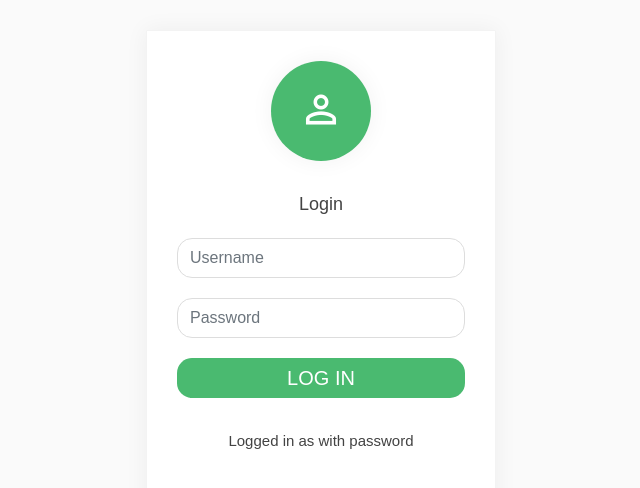
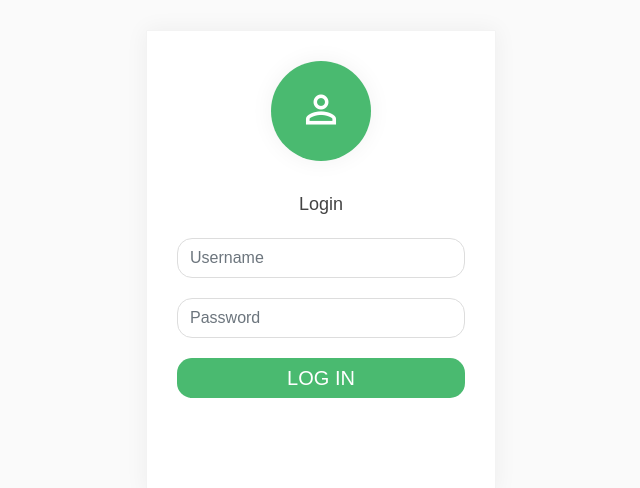
Before and after one commit to sicgorne/bts-market-data, an Angular app: page / in a window 1280 px wide. Shown: the top 488 px of the page, without its empty margins (319-959 px from the left). Built offline with nearby package versions, Linux system fonts and the light colour scheme.

Commit message:
Two way databinding.

```diff
--- a/src/app/app.component.html
+++ b/src/app/app.component.html
@@ -1,4 +1,4 @@
-<div class="login-form" *ngIf="!userData.username">
+<div class="login-form">
   <form>
     <!--  AVATAR   -->
     <div class="avatar">
@@ -22,12 +22,6 @@
     <!--  button   -->
     <input type="submit" class="btn btn-primary btn-block btn-lg" value="Log In"
       (click)="authenticate(username, password)">
-    <div class="logged_as">Logged in as {{displayedUsername}} with password
-      {{displayedPassword}}
-    </div>
+    <div class="logged_as">{{displayedUsername}}</div>
   </form>
 </div>
-
-<div *ngIf="userData.username">
-  you are logged in
-</div>
--- a/src/app/app.component.ts
+++ b/src/app/app.component.ts
@@ -1,11 +1,11 @@
-import {Component, OnInit} from '@angular/core';
+import { Component } from '@angular/core';
 
 @Component({
   selector: 'app-root',
   templateUrl: './app.component.html',
   styleUrls: ['./app.component.css']
 })
-export class AppComponent implements OnInit {
+export class AppComponent {
   /**
  * 1. Integrate Bootstrap 4 framework to your project.
  * 2. Create a login form (write HTML in app.component.html and CSS to app.component.css)
@@ -15,31 +15,13 @@ export class AppComponent implements OnInit {
  */
   public username: string;
   public password: string;
-  public session: boolean = false;
+
   public displayedUsername: string;
   public displayedPassword: string;
-  public userData = {username: '', password: ''};
 
-  constructor() {
+
+  authenticate(username: string, password: string) {
+    this.displayedUsername = "Login successful as  " + this.username;
   }
 
-  ngOnInit(): void {
-    this.checkUser();
 }
-
-  authenticate(username: string, password: string) {
-    this.displayedUsername = username;
-    this.displayedPassword = password;
-    localStorage.setItem(this.username, this.password);
-
-    this.checkUser();
-  }
-
-
-  checkUser() {
-    this.userData.username = localStorage.getItem(this.username);
-    if (this.userData.username !== '') {
-      console.log(this.userData.username);
-    }
-  }
-}
```
Lines whose indentation alone changed are shown as unchanged.
